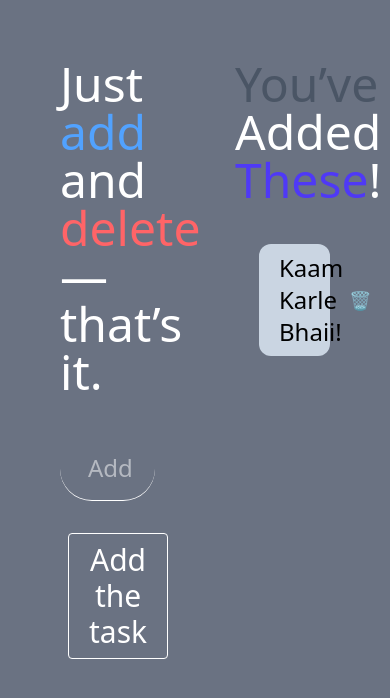
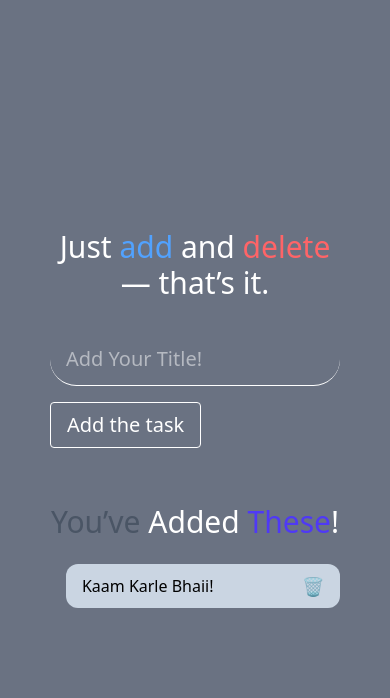
Before and after one commit to Krunal022/QuickList, a React (Vite) app: page / in a window 390 px wide. Shown: the top 698 px of the page. Built offline with nearby package versions, Linux system fonts and the light colour scheme.

Commit message:
Make layout mobile-friendly

```diff
--- a/src/App.jsx
+++ b/src/App.jsx
@@ -3,7 +3,7 @@ import Read from "./components/Read";
 
 const App = () => {
   return (
-    <div className="w-screen h-screen bg-gray-500 p-5 flex text-white">
+    <div className="w-full min-h-screen bg-gray-500 p-4 flex flex-col md:flex-row items-start justify-center gap-6 text-white">
       <Create />
       <Read />
     </div>
--- a/src/components/Create.jsx
+++ b/src/components/Create.jsx
@@ -2,14 +2,10 @@ import { nanoid } from "nanoid";
 import { useContext } from "react";
 import { useForm } from "react-hook-form";
 import { Flip, toast } from "react-toastify";
-import { Toastify } from "toastify";
 import { todocontext } from "../Wrapper";
 
-
-
 const Create = () => {
-  const [todos,settodos] = useContext(todocontext)
-  // console.log(props)
+  const [todos, settodos] = useContext(todocontext);
 
   const {
     register,
@@ -19,20 +15,9 @@ const Create = () => {
   } = useForm();
 
   const submitHandler = (data) => {
-    // e.preventDefault();
     data.isCompleted = false;
     data.id = nanoid();
     console.log(data);
-
-    //newTodo is Created when you submit the data
-    // const newTodo = { id: data.nanoid(), title: title, isCompleted: isCompleted };
-    // console.log(newTodo);
-
-    //Add that data into TodoList
-    // const copyTodos = [...todos];
-    // copyTodos.push(newTodo);
-    // settodos(copyTodos);
-    // settodos([...todos] , newTodo);
 
     const copytodos = [...todos];
     copytodos.push(data);
@@ -43,27 +28,28 @@ const Create = () => {
       transition: Flip,
     });
 
-    // settitle("");
     reset();
   };
+
   return (
-    <div className="w-[50%] p-10">
-      <h1 className="text-5xl font-thin mb-10">
+    <div className="w-[90%] sm:w-[80%] md:w-[70%] lg:w-[60%] xl:w-[50%] mx-auto p-4 sm:p-6 md:p-8 lg:p-10">
+      <h1 className="text-3xl sm:text-4xl md:text-5xl font-thin mb-8 sm:mb-10 text-center">
         Just <span className="text-blue-400">add</span> and{" "}
         <span className="text-red-400">delete</span> — that’s it.
       </h1>
+
       <form onSubmit={handleSubmit(submitHandler)}>
         <input
           {...register("title", { required: "title can not be empty!" })}
-          className="capitalize border-b w-full outline-0 pl-7 p-4 text-2xl font-thin rounded-4xl"
+          className="capitalize border-b w-full outline-0 pl-4 sm:pl-6 p-3 sm:p-4 text-xl sm:text-2xl font-thin rounded-4xl"
           type="text"
           placeholder="Add Your Title! "
         />
-        <small className="text-red-400 block mb-6 ml-5 mt-2">
+        <small className="text-red-400 block mb-4 sm:mb-6 ml-3 sm:ml-5 mt-2">
           {errors?.title?.message}
         </small>
 
-        <button className="px-5 py-2 cursor-pointer font-extralight rounded m-2 text-3xl decoration-none border-1">
+        <button className="px-4 sm:px-5 py-2 font-extralight rounded text-xl sm:text-3xl border cursor-pointer transition-all hover:bg-black hover:text-white">
           Add the task
         </button>
       </form>
--- a/src/components/Read.jsx
+++ b/src/components/Read.jsx
@@ -3,11 +3,10 @@ import { Flip, toast } from "react-toastify";
 import { todocontext } from "../Wrapper";
 
 const Read = () => {
-   const [todos,settodos] = useContext(todocontext)
-
+  const [todos, settodos] = useContext(todocontext);
 
   const DeleteHandler = (id) => {
-    const filtertodo = todos.filter((todo) => todo.id != id);
+    const filtertodo = todos.filter((todo) => todo.id !== id);
     settodos(filtertodo);
     toast.error("Task Deleted!", {
       position: "top-right",
@@ -19,12 +18,12 @@ const Read = () => {
   const render = todos.map((item) => {
     return (
       <li
-        className="bg-slate-300 capitalize text-black rounded-xl py-2 px-5 mb-2 flex justify-between items-center"
+        className="bg-slate-300 capitalize text-black rounded-xl py-2 px-4 sm:px-5 mb-2 flex justify-between items-center text-base sm:text-lg md:text-xl"
         key={item.id}
       >
         {item.title}
         <span
-          className="text-lg ml-1.5 cursor-pointer"
+          className="text-lg sm:text-xl ml-2 cursor-pointer hover:scale-110 transition-all"
           onClick={() => DeleteHandler(item.id)}
         >
           🗑️
@@ -34,12 +33,14 @@ const Read = () => {
   });
 
   return (
-    <div className="w-[50%] p-10">
-      <h1 className="text-5xl font-thin mb-10">
+    <div className="w-[90%] sm:w-[80%] md:w-[70%] lg:w-[60%] xl:w-[50%] mx-auto p-4 sm:p-6 md:p-8 lg:p-10">
+      <h1 className="text-3xl sm:text-4xl md:text-5xl font-thin mb-6 sm:mb-10 text-center">
         <span className="text-gray-600">You’ve</span> Added{" "}
         <span className="text-indigo-600">These</span>!
       </h1>
-      <ol className="text-2xl pl-6 font-thin list-decimal">{render}</ol>
+      <ol className="text-lg sm:text-xl md:text-2xl pl-4 sm:pl-6 font-thin list-decimal">
+        {render}
+      </ol>
     </div>
   );
 };
```
